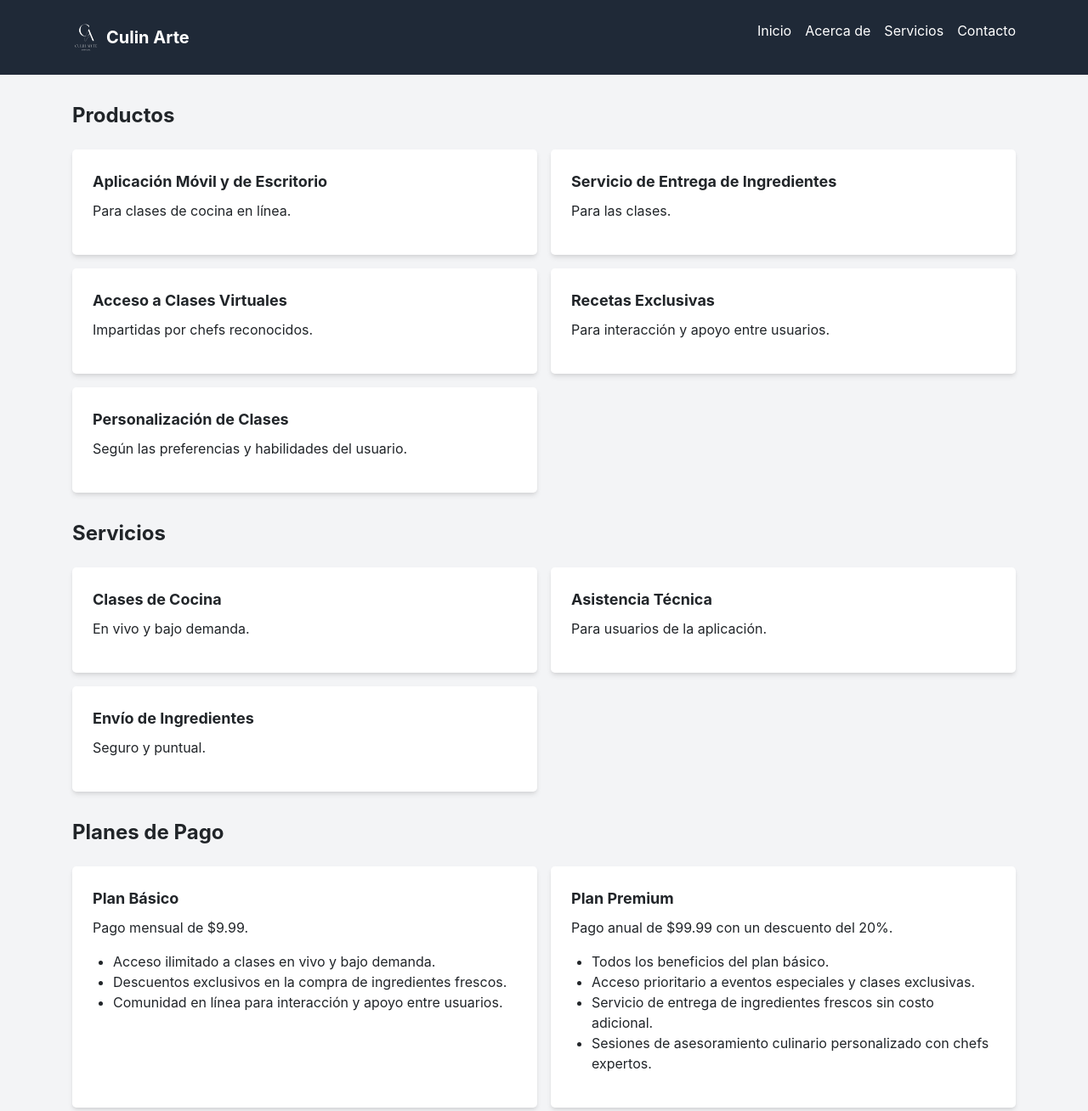
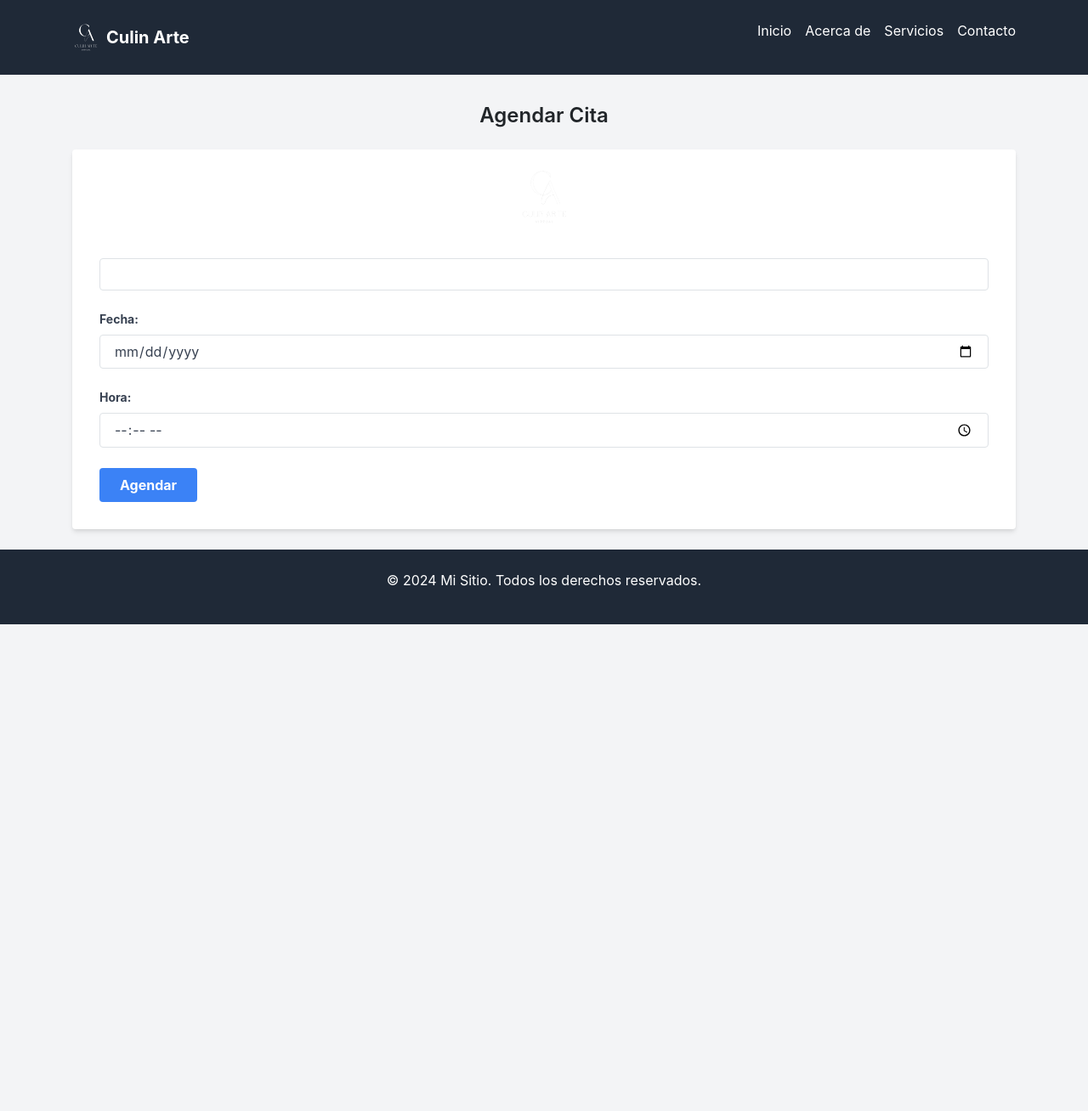
Before and after one commit to LuiiiiDev/CulinArte, a plain HTML site: page pages/servicios.html in a window 1280 px wide. Shown: the top 1308 px of the page at 85% size. After the commit the page ends 800 px from the top, so only its background shows below. Drawn offline with nearby package versions, Linux system fonts and the light colour scheme.

Commit message:
subi todo

```diff
--- a/pages/servicios.html
+++ b/pages/servicios.html
@@ -26,84 +26,58 @@
         <a href="#" class="text-xl font-bold text-white">Culin Arte</a>
       </div>
       <ul class="flex space-x-4">
-        <li><a href="#" class="text-white hover:text-gray-300">Inicio</a></li>
-        <li><a href="pages/acerca-de.html" class="text-white hover:text-gray-300">Acerca de</a></li>
-        <li><a href="pages/servicios.html" class="text-white hover:text-gray-300">Servicios</a></li>
-        <li><a href="pages/Contactanos.html" class="text-white hover:text-gray-300">Contacto</a></li>
+        <li><a href="../index.html" class="text-white hover:text-gray-300">Inicio</a></li>
+        <li><a href="../pages/acerca-de.html" class="text-white hover:text-gray-300">Acerca de</a></li>
+        <li><a href="../pages/servicios.html" class="text-white hover:text-gray-300">Servicios</a></li>
+        <li><a href="../pages/Contactanos.html" class="text-white hover:text-gray-300">Contacto</a></li>
       </ul>
     </div>
   </nav>
 
-  <div class="container mx-auto">
-    <div class="my-8">
-      <h2 class="text-2xl font-bold mb-4">Productos</h2>
-      <div class="grid grid-cols-1 md:grid-cols-2 gap-4">
-        <div class="bg-white rounded-lg shadow-md p-6 product-card">
-          <h3 class="text-lg font-bold mb-2">Aplicación Móvil y de Escritorio</h3>
-          <p>Para clases de cocina en línea.</p>
-        </div>
-        <div class="bg-white rounded-lg shadow-md p-6 product-card">
-          <h3 class="text-lg font-bold mb-2">Servicio de Entrega de Ingredientes</h3>
-          <p>Para las clases.</p>
-        </div>
-        <div class="bg-white rounded-lg shadow-md p-6 product-card">
-          <h3 class="text-lg font-bold mb-2">Acceso a Clases Virtuales</h3>
-          <p>Impartidas por chefs reconocidos.</p>
-        </div>
-        <div class="bg-white rounded-lg shadow-md p-6 product-card">
-          <h3 class="text-lg font-bold mb-2">Recetas Exclusivas</h3>
-          <p>Para interacción y apoyo entre usuarios.</p>
-        </div>
-        <div class="bg-white rounded-lg shadow-md p-6 product-card">
-          <h3 class="text-lg font-bold mb-2">Personalización de Clases</h3>
-          <p>Según las preferencias y habilidades del usuario.</p>
-        </div>
+  <div class="container mx-auto mt-8">
+    <h2 class="text-center text-2xl font-semibold mb-4">Agendar Cita</h2>
+    <form id="citaForm" class="bg-white shadow-md rounded px-8 pt-6 pb-8 mb-4">
+      <div class="mb-4 flex items-center justify-center">
+        <label for="nombre" class="block">
+          <img src="../imgs/Logo-removebg-preview.png" alt="Imagen" class="h-16 w-16 mb-2">
+        </label>
       </div>
-    </div>
+      <div class="mb-4">
+        <input type="text" class="appearance-none border rounded w-full py-2 px-3 text-gray-700 leading-tight focus:outline-none focus:shadow-outline" id="nombre" name="nombre" required>
+      </div>
+      <div class="mb-4">
+        <label class="block text-gray-700 text-sm font-bold mb-2" for="fecha">Fecha:</label>
+        <input type="date" class="appearance-none border rounded w-full py-2 px-3 text-gray-700 leading-tight focus:outline-none focus:shadow-outline" id="fecha" name="fecha" required>
+      </div>
+      <div class="mb-6">
+        <label class="block text-gray-700 text-sm font-bold mb-2" for="hora">Hora:</label>
+        <input type="time" class="appearance-none border rounded w-full py-2 px-3 text-gray-700 leading-tight focus:outline-none focus:shadow-outline" id="hora" name="hora" required>
+      </div>
+      <div class="flex items-center justify-between">
+        <button type="submit" class="bg-blue-500 hover:bg-blue-700 text-white font-bold py-2 px-4 rounded focus:outline-none focus:shadow-outline">Agendar</button>
+      </div>
+    </form>
+  </div>
 
-    <div class="my-8">
-      <h2 class="text-2xl font-bold mb-4">Servicios</h2>
-      <div class="grid grid-cols-1 md:grid-cols-2 gap-4">
-        <div class="bg-white rounded-lg shadow-md p-6 service-card">
-          <h3 class="text-lg font-bold mb-2">Clases de Cocina</h3>
-          <p>En vivo y bajo demanda.</p>
-        </div>
-        <div class="bg-white rounded-lg shadow-md p-6 service-card">
-          <h3 class="text-lg font-bold mb-2">Asistencia Técnica</h3>
-          <p>Para usuarios de la aplicación.</p>
-        </div>
-        <div class="bg-white rounded-lg shadow-md p-6 service-card">
-          <h3 class="text-lg font-bold mb-2">Envío de Ingredientes</h3>
-          <p>Seguro y puntual.</p>
-        </div>
-      </div>
-    </div>
+  <!-- SweetAlert JS -->
+  <script src="https://cdnjs.cloudflare.com/ajax/libs/sweetalert/2.1.2/sweetalert.min.js"></script>
+  <script>
+    document.getElementById('citaForm').addEventListener('submit', function(e) {
+      e.preventDefault();
+      const nombre = document.getElementById('nombre').value;
+      const fecha = document.getElementById('fecha').value;
+      const hora = document.getElementById('hora').value;
 
-    <div class="my-8">
-      <h2 class="text-2xl font-bold mb-4">Planes de Pago</h2>
-      <div class="grid grid-cols-1 md:grid-cols-2 gap-4">
-        <div class="bg-white rounded-lg shadow-md p-6 plan-card">
-          <h3 class="text-lg font-bold mb-2">Plan Básico</h3>
-          <p>Pago mensual de $9.99.</p>
-          <ul class="list-disc pl-6">
-            <li>Acceso ilimitado a clases en vivo y bajo demanda.</li>
-            <li>Descuentos exclusivos en la compra de ingredientes frescos.</li>
-            <li>Comunidad en línea para interacción y apoyo entre usuarios.</li>
-          </ul>
-        </div>
-        <div class="bg-white rounded-lg shadow-md p-6 plan-card">
-          <h3 class="text-lg font-bold mb-2">Plan Premium</h3>
-          <p>Pago anual de $99.99 con un descuento del 20%.</p>
-          <ul class="list-disc pl-6">
-            <li>Todos los beneficios del plan básico.</li>
-            <li>Acceso prioritario a eventos especiales y clases exclusivas.</li>
-            <li>Servicio de entrega de ingredientes frescos sin costo adicional.</li>
-            <li>Sesiones de asesoramiento culinario personalizado con chefs expertos.</li>
-          </ul>
-        </div>
-      </div>
-    </div>
-  </div>
+      // Aquí puedes agregar lógica adicional para enviar los datos a tu backend
+      // y luego mostrar el mensaje de éxito
+
+      // Ejemplo de alerta con SweetAlert
+      swal("Cita Agendada", `Hola ${nombre}, tu cita para el ${fecha} a las ${hora} ha sido agendada correctamente.`, "success");
+
+      // Limpiar el formulario después de la cita agendada
+      document.getElementById('citaForm').reset();
+    });
+  </script>
 
   <footer class="footer py-4 bg-gray-800 text-white text-center">
     <div class="container mx-auto">
```
Also changed, not shown: pages/Contactanos.html (+86 -0 lines), imgs/Logo (1).png (added).
